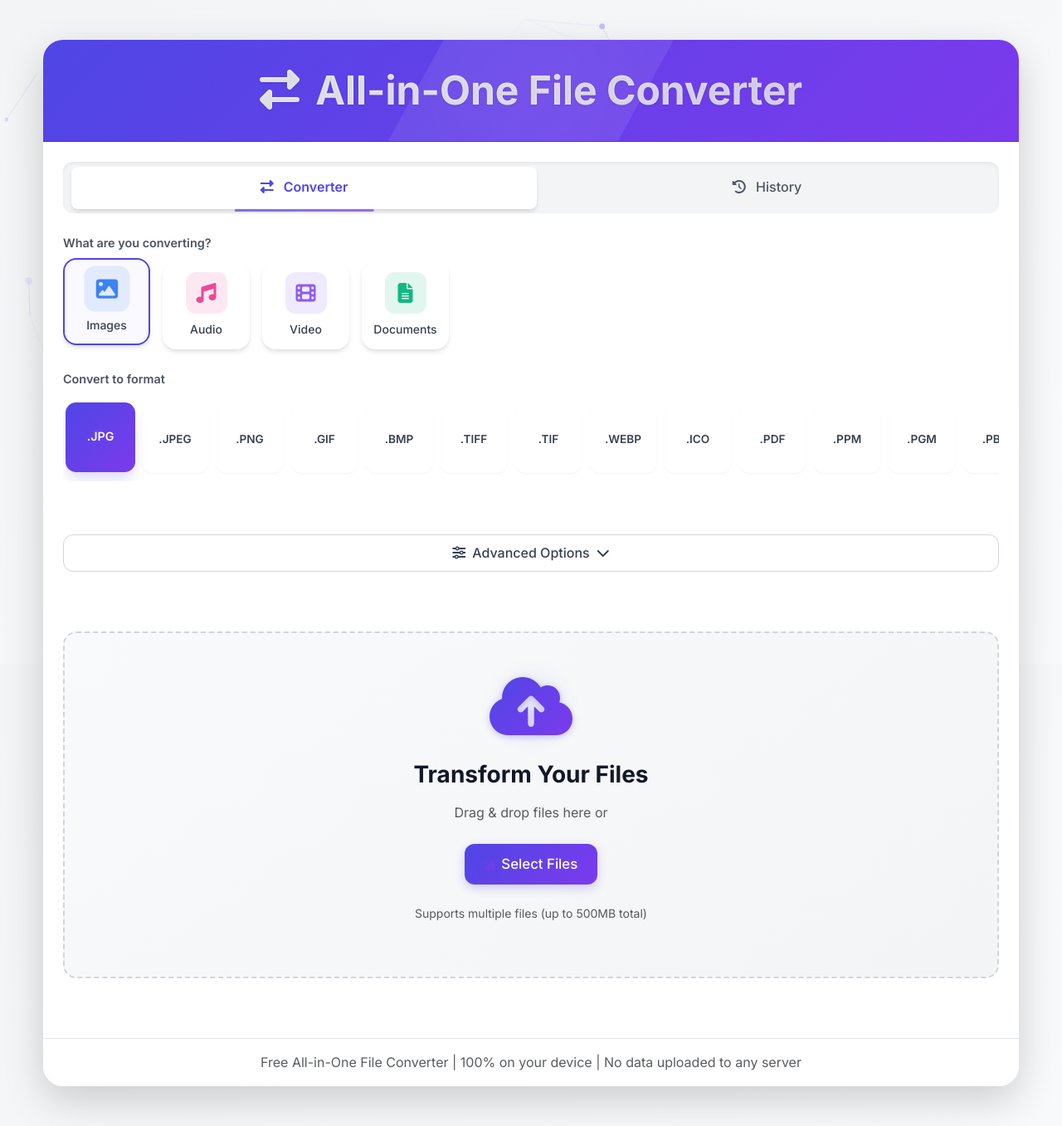
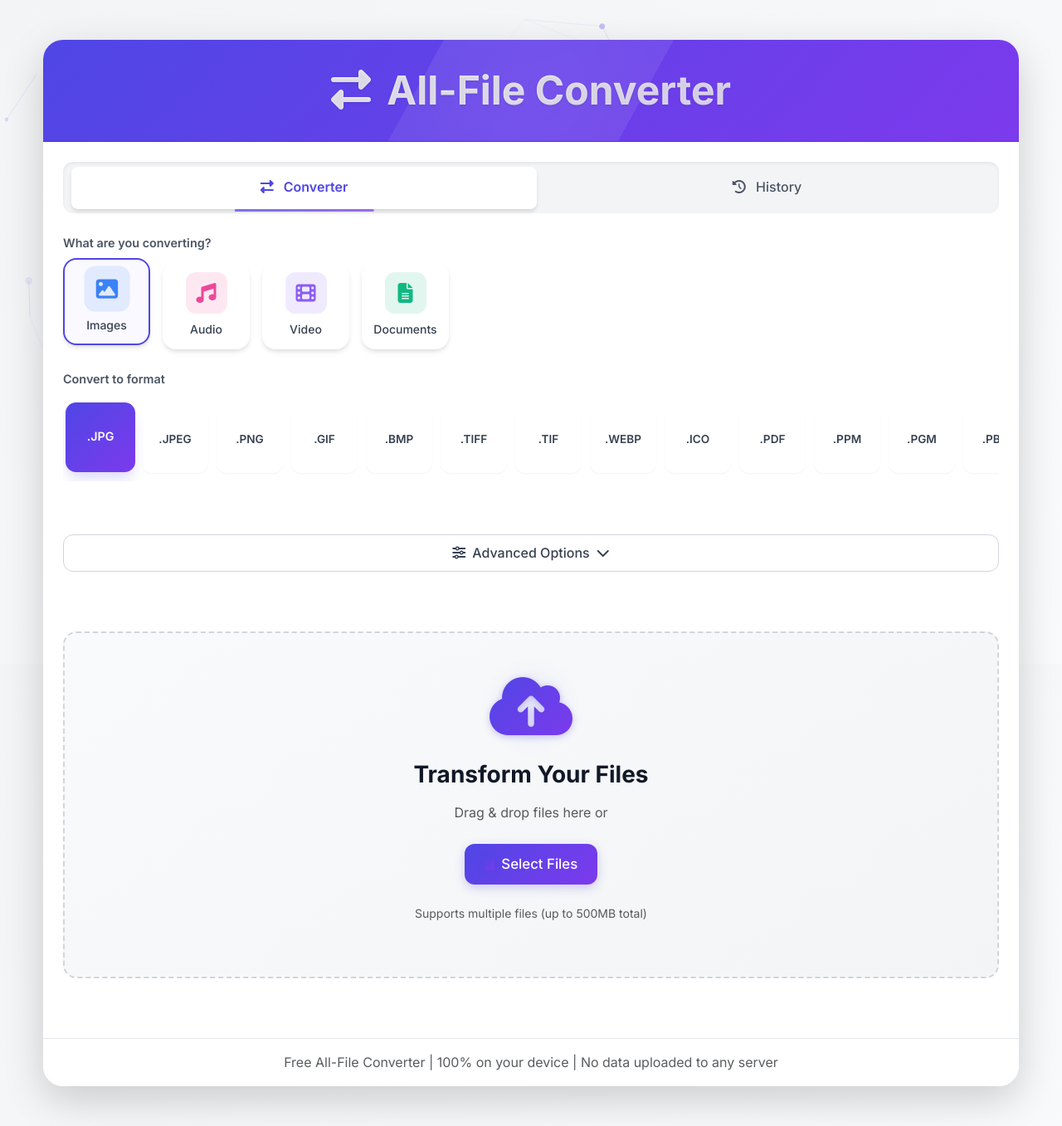
Before and after one commit to emqnuele/AllConverter, a Flask app: page / in a window 1280 px wide. Shown: the whole page at 83% size. Run offline with Flask 3, Linux system fonts and the light colour scheme.

Commit message:
updated base.html

```diff
--- a/templates/base.html
+++ b/templates/base.html
@@ -1,15 +1,17 @@
 <!DOCTYPE html>
 <html lang="en">
+
 <head>
     <meta charset="UTF-8">
     <meta name="viewport" content="width=device-width, initial-scale=1.0">
-    <title>{% block title %}All-in-One File Converter{% endblock %}</title>
+    <title>{% block title %}All-File Converter{% endblock %}</title>
     <link href="https://cdn.jsdelivr.net/npm/bootstrap@5.3.0/dist/css/bootstrap.min.css" rel="stylesheet">
     <link rel="stylesheet" href="https://cdnjs.cloudflare.com/ajax/libs/font-awesome/6.4.0/css/all.min.css">
     <link rel="stylesheet" href="{{ url_for('static', filename='css/style.css') }}">
     <script src="https://cdnjs.cloudflare.com/ajax/libs/gsap/3.11.5/gsap.min.js" defer></script>
     {% block head_extras %}{% endblock %}
 </head>
+
 <body class="bg-light theme-transition">
     <div id="particles-js" class="position-fixed w-100 h-100" style="top:0; left:0; z-index:-1"></div>
 
@@ -18,14 +20,15 @@
             <div class="card-header text-white text-center position-relative overflow-hidden">
                 <h1 class="display-5 mb-0 position-relative">
                     <i class="fas fa-exchange-alt me-2"></i>
-                    <span>All-in-One File Converter</span>
+                    <span>All-File Converter</span>
                 </h1>
             </div>
             <div class="card-body p-4">
                 {% block content %}{% endblock %}
             </div>
             <div class="card-footer text-center bg-white py-3">
-                <p class="mb-0 text-muted">Free All-in-One File Converter | 100% on your device | No data uploaded to any server</p>
+                <p class="mb-0 text-muted">Free All-File Converter | 100% on your device | No data uploaded to any
+                    server</p>
             </div>
         </div>
     </div>
@@ -33,7 +36,7 @@
     <script src="https://cdn.jsdelivr.net/npm/bootstrap@5.3.0/dist/js/bootstrap.bundle.min.js"></script>
     <script src="https://cdn.jsdelivr.net/npm/particles.js@2.0.0/particles.min.js"></script>
     <script>
-        document.addEventListener('DOMContentLoaded', function() {
+        document.addEventListener('DOMContentLoaded', function () {
             // Initialize particles.js for background effect
             particlesJS('particles-js', {
                 "particles": {
@@ -108,4 +111,5 @@
     <script src="{{ url_for('static', filename='js/app.js') }}"></script>
     {% block scripts %}{% endblock %}
 </body>
+
 </html>
```
